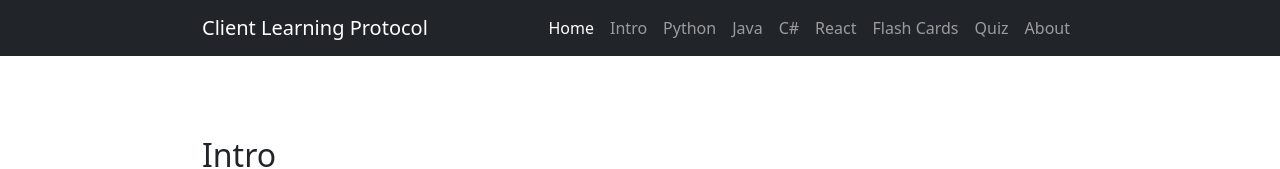
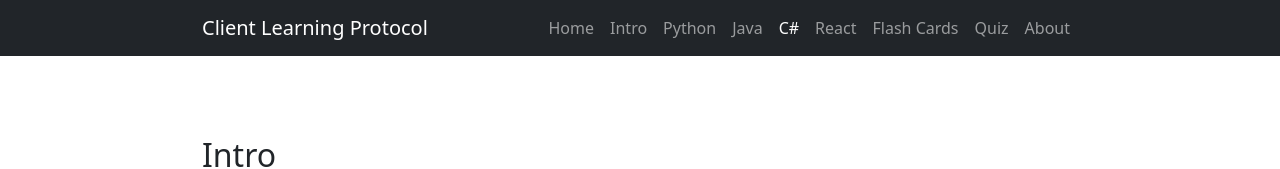
Before and after one commit to paulcostanza/client-learning-protocol, a React (Vite) app: page /csharp in a window 1280 px wide. Shown: the top 169 px of the page. Built offline with nearby package versions, Linux system fonts and the light colour scheme.

Commit message:
NavBar.jsx: refactor code, fixed link light-up glitch

```diff
--- a/src/components/NavBar.jsx
+++ b/src/components/NavBar.jsx
@@ -1,13 +1,15 @@
 import { Link } from 'react-router-dom'
-import { useState } from 'react'
+import { useState, useEffect } from 'react'
 
 export default function NavBar() {
 
-    const [activeLink, setActiveLink] = useState('home'); // Default active link
+    const [activeLink, setActiveLink] = useState(''); // Default active link
 
-    function handleSetActive(link) {
-        setActiveLink(link)
-    }
+    useEffect(() => {
+        const currentPath = location.pathname.substring(1)
+        setActiveLink(currentPath || 'home')
+    }, [location])
+
 
 
     return (
@@ -22,7 +24,7 @@ export default function NavBar() {
                         Client Learning Protocol</a>
                 </div>
 
-                {/* Hamberger button when screen is small*/}
+                {/* Hamburger button when screen is small*/}
                 <button className="navbar-toggler ms-auto" type="button" data-bs-toggle="collapse"
                     data-bs-target="#navbarSupportedContent" aria-controls="navbarSupportedContent" aria-expanded="false"
                     aria-label="Toggle navigation">
@@ -32,52 +34,30 @@ export default function NavBar() {
                 {/* Menu when screen is big */}
                 <div className="menu collapse navbar-collapse" id="navbarSupportedContent">
                     <ul className="navbar-nav">
-                        <li className="nav-item">
-                            <Link to="/home" onClick={() => handleSetActive('home')} className={`nav-link ${activeLink === 'home' ? 'active' : 'k'}`}
-                            >Home</Link>
-                        </li>
-
-                        <li className="nav-item">
-                            <Link to="/intro" onClick={() => handleSetActive('intro')} className={`nav-link ${activeLink === 'intro' ? 'active' : ''}`}>Intro</Link>
-
-                        </li>
-
-                        <li className="nav-item">
-                            <Link to="/python" onClick={() => handleSetActive('python')} className={`nav-link ${activeLink === 'python' ? 'active' : ''}`} >Python</Link>
-
-                        </li>
-
-                        <li className="nav-item">
-                            <Link to="/java" onClick={() => handleSetActive('java')} className={`nav-link ${activeLink === 'java' ? 'active' : ''}`} >Java</Link>
-                        </li>
-
-                        <li className="nav-item">
-                            <Link to="/csharp" onClick={() => handleSetActive('csharp')} className={`nav-link ${activeLink === 'csharp' ? 'active' : ''}`} >C#</Link>
-                        </li>
-
-                        <li className="nav-item">
-                            <Link to="/react" onClick={() => handleSetActive('react')} className={`nav-link ${activeLink === 'react' ? 'active' : ''}`} >React</Link>
-
-                        </li>
-
-                        <li className="nav-item">
-                            <Link to="/flashcards" onClick={() => handleSetActive('flashcards')} className={`nav-link ${activeLink === 'flashcards' ? 'active' : ''}`} >Flash Cards</Link>
-
-                        </li>
-
-                        <li className="nav-item">
-                            <Link to="/quiz" onClick={() => handleSetActive('quiz')} className={`nav-link ${activeLink === 'quiz' ? 'active' : ''}`} >Quiz</Link>
-                        </li>
-
-                        <li className="nav-item">
-                            <Link to="/about" onClick={() => handleSetActive('about')} className={`nav-link ${activeLink === 'about' ? 'active' : ''}`} >About</Link>
-
-                        </li>
+                        {[
+                            { to: '/home', name: 'home', label: 'Home' },
+                            { to: '/intro', name: 'intro', label: 'Intro' },
+                            { to: '/python', name: 'python', label: 'Python' },
+                            { to: '/java', name: 'java', label: 'Java' },
+                            { to: '/csharp', name: 'csharp', label: 'C#' },
+                            { to: '/react', name: 'react', label: 'React' },
+                            { to: '/flashcards', name: 'flashcards', label: 'Flash Cards' },
+                            { to: '/quiz', name: 'quiz', label: 'Quiz' },
+                            { to: '/about', name: 'about', label: 'About' },
+                        ].map(link => (
+                            <li className="nav-item" key={link.name}>
+                                <Link to={link.to} className={`nav-link ${activeLink === link.name ? 'active' : ''}`}>
+                                    {link.label}
+                                </Link>
+                            </li>
+                        ))}
+                    </ul>
 
 
-                        {/* Drop down menu I would like to eventually add to website */}
 
-                        {/* <li className="nav-item dropdown">
+                    {/* Drop down menu I would like to eventually add to website */}
+
+                    {/* <li className="nav-item dropdown">
                             <a className="nav-link dropdown-toggle" href="#" id="navbarDropdown" role="button"
                                 data-bs-toggle="dropdown" aria-expanded="false">
                                 Section
@@ -94,7 +74,7 @@ export default function NavBar() {
                             </ul>
                         </li> */}
 
-                    </ul>
+
 
                     {/* SEARCH BAR - I would like to add this back in...eventually */}
                     {/* <form className="d-flex">
--- a/src/pages/CSharp.jsx
+++ b/src/pages/CSharp.jsx
@@ -172,8 +172,7 @@ to write a comment!
                     <p>If you wrote an application in C++ on a Windows machine with 8086 processor architecture, the compiler would translate the code into the native code for that machine. An issue arrises when you have different operating systems and different hardwares. If you took that compiled application on the computer with a different architecture it would not run! Hence, Microsoft created C# and .NET...basicly they stole Java's concept.</p>
 
                     <p>When compiling code in Java, the code is not translated directly into the machine code, but translated into an
-                        intermediate language called <strong>bytecode</strong>. We have the exact same concept in C#, with C# using
-                        <strong>Intermediate Language</strong>.
+                        intermediate language called <strong>bytecode</strong>. We have the exact same concept in C#, with C# using <strong>Intermediate Language</strong>.
                     </p>
 
                     <p><img className="img-in-reading" src={compile_into_intermediate_language} alt="compile into intermediate language" /></p>
@@ -181,8 +180,7 @@ to write a comment!
                     <p>Intermediate language code is what your C# program compiles to, and is independent of the computer on which it is
                         running. Our next step is to compile the IL Code into the native code or the machine that is running the
                         application. This is now the job of CLR (<strong>Common Language Runtime</strong>). CLR is an application that is
-                        sitting in the memory, whose job it is to translate the IL code into the machine code. This process is called
-                        <strong>Just-in-time Compilation (JIT)</strong>.
+                        sitting in the memory, whose job it is to translate the IL code into the machine code. This process is called <strong>Just-in-time Compilation (JIT)</strong>.
                     </p>
 
                     <blockquote>
@@ -204,9 +202,8 @@ to write a comment!
                     <p><img className="img-in-reading" src={classes_101} alt="classes 101" /></p>
 
                     <p>Data represents the <em>state</em> of the application.</p>
-                    <p><em>data == attributes</em>
-                        <em>methods == functions</em>
-                    </p>
+                    <h5 class="center-text"><em>data == attributes</em></h5>
+                    <h5 class="center-text"><em>methods == functions</em></h5>
 
                     <p>In a real-world application you can have hundreds, or even thousands of classes, each responsible for a piece of
                         functionality.</p>
@@ -644,7 +641,7 @@ to write a comment!
                         <h2 className="accordion-header">
                             <button className="accordion-button collapsed shadow-none elements-in-accordion" type="button" data-bs-toggle="collapse"
                                 data-bs-target="#questionSeven" aria-expanded="false" aria-controls="questionSeven">
-                                Why does CE use IL (intermediate language) instead of compliling directly into machine code?
+                                Why does C# use IL (intermediate language) instead of compliling directly into machine code?
                             </button>
                         </h2>
                         <div id="questionSeven" className="accordion-collapse collapse" data-bs-parent="#this-question">
--- a/src/styles/styles.css
+++ b/src/styles/styles.css
@@ -5,6 +5,14 @@
 body {
     overflow-y: auto;
 }
+
+.center-text {
+    text-align: center;
+}
+
+/* .active {
+    text-transform: uppercase;
+} */
 
 /********************************* C O M P O N E N T S *********************************/
 /*************************** N A V B A R | C O M P O N E N T ***************************/
```
Also changed, not shown: 1 other file (tests, documents, lock files or other folders).
